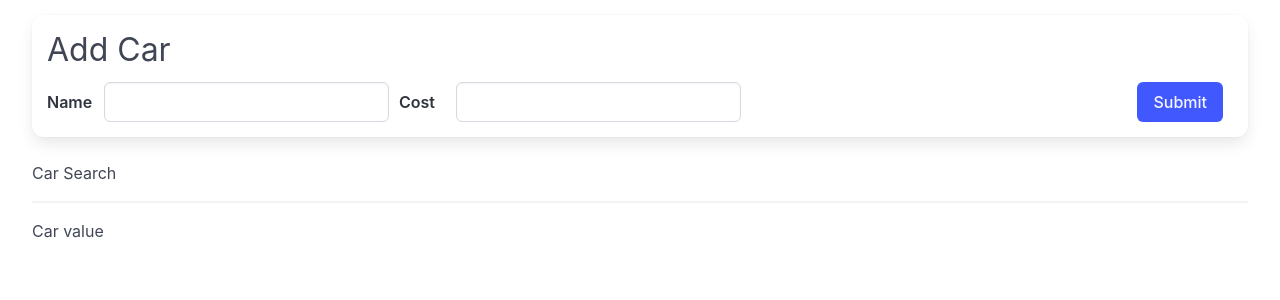
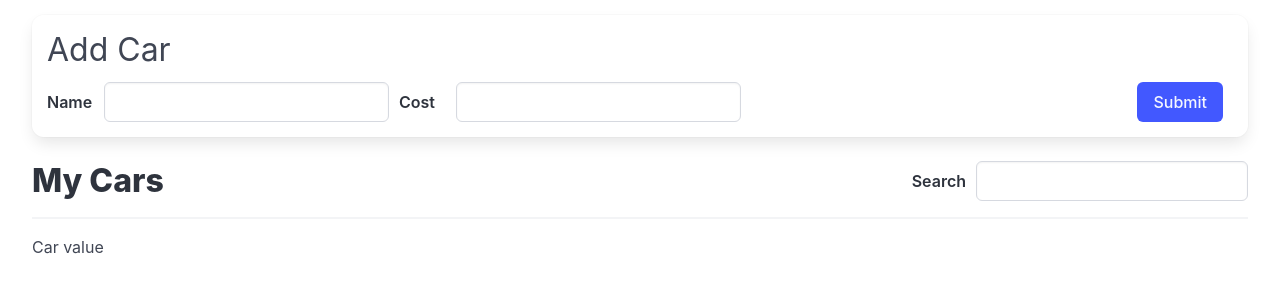
Before and after one commit to lubomirpamukov/cars-managing-multiple-slices-with-redux-toolkit-implementation, a React (Vite) app: page / in a window 1280 px wide. Shown: the top 300 px of the page. Built offline with nearby package versions, Linux system fonts and the light colour scheme.

Commit message:
implemented search functionality in redux

```diff
--- a/src/components/CarList.js
+++ b/src/components/CarList.js
@@ -1,14 +1,23 @@
 import { useDispatch, useSelector } from "react-redux";
-import { removeCar } from '../store'
+import { createSelector } from "@reduxjs/toolkit";
+import { removeCar } from "../store";
 function CarList() {
-    const dispatch = useDispatch()
-  const cars = useSelector((state) => {
-    return state.cars.collection;
-  });
+  const dispatch = useDispatch();
+
+
+  const memorizedCars2 = createSelector(
+    [(state) => state.cars.collection, (state) => state.cars.searchTerm],
+    (collection, searchTerm) =>
+      collection.filter((car) =>
+        car.name.toLowerCase().includes(searchTerm.toLowerCase())
+      )
+  );
+
+  const cars = useSelector(memorizedCars2);
 
   const handleCarDelete = (car) => {
-    dispatch(removeCar(car.id))
-  }
+    dispatch(removeCar(car.id));
+  };
   const renderedCars = cars.map((car) => {
     return (
       <div className="panel" key={car.id}>
@@ -24,11 +33,12 @@
       </div>
     );
   });
-  return <div className="car-list">
-    {renderedCars}
-    <hr />
-
-  </div>
+  return (
+    <div className="car-list">
+      {renderedCars}
+      <hr />
+    </div>
+  );
 }
 
 export default CarList;
--- a/src/components/CarSearch.js
+++ b/src/components/CarSearch.js
@@ -1,5 +1,29 @@
-function CarSearch(){
-    return <div>Car Search</div>
+import { useSelector, useDispatch } from "react-redux";
+import { changeSearchTerm } from "../store";
+
+function CarSearch() {
+    const dispatch = useDispatch();
+    const searchTerm = useSelector((state) => {
+        return state.cars.searchTerm
+    });
+
+    const handleSearchTermChange = (event) => {
+        dispatch(changeSearchTerm(event.target.value))
+    }
+
+  return (
+    <div className="list-header">
+      <h3 className="title is-3">My Cars</h3>
+      <div className="search field is-horizontal">
+        <label className="label">Search</label>
+        <input
+          className="input"
+          value={searchTerm}
+          onChange={handleSearchTermChange}
+        ></input>
+      </div>
+    </div>
+  );
 }
 
 export default CarSearch;
```
